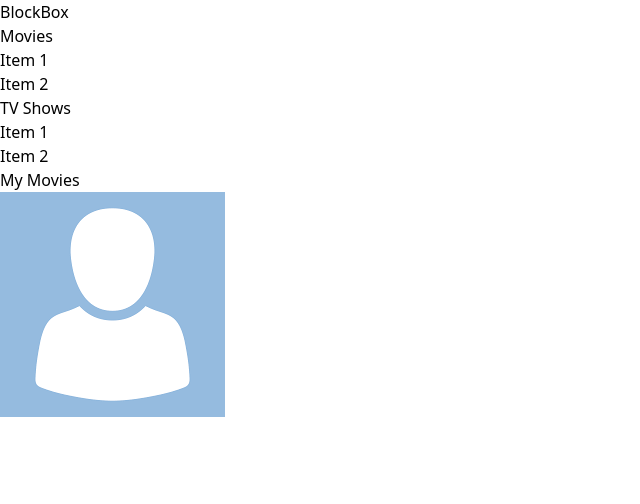
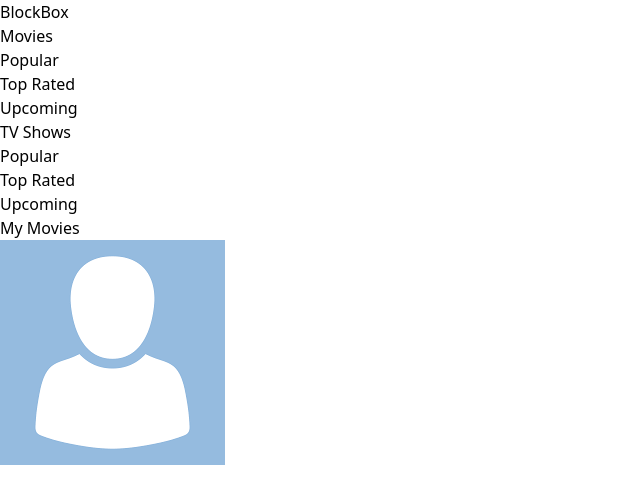
Before and after one commit to kenizaya/blockbox, a React (Vite) app: page / in a window 1280 px wide. Shown: the top 504 px of the page, without its empty margins (0-640 px from the left). Built offline with nearby package versions, Linux system fonts and the light colour scheme.

Commit message:
Add categories to drawer

```diff
--- a/src/components/Navbar.tsx
+++ b/src/components/Navbar.tsx
@@ -1,11 +1,17 @@
 import React from 'react'
 import { Link } from 'react-router-dom'
+
+const categories = [
+  { label: 'Popular', value: 'popular' },
+  { label: 'Top Rated', value: 'top_rated' },
+  { label: 'Upcoming', value: 'upcoming' },
+]
 
 const Navbar = () => {
   const isAuthenticated = true
   return (
     <div className='navbar flex gap-6 bg-neutral-focus text-neutral-content'>
-      <div className='flex-1 px-5 lg:flex-none'>
+      <div className='px-5 flex-none'>
         <Link to='/' className='text-3xl font-semibold'>
           BlockBox
         </Link>
@@ -20,12 +26,11 @@ const Navbar = () => {
               tabIndex={0}
               className='dropdown-content menu p-2 shadow bg-base-100 rounded-box w-52'
             >
-              <li>
-                <a>Item 1</a>
-              </li>
-              <li>
-                <a>Item 2</a>
-              </li>
+              {categories.map(({ label, value }, index) => (
+                <li key={index} className='text-gray-900'>
+                  <Link to={value}>{label}</Link>
+                </li>
+              ))}
             </ul>
           </div>
           <div className='dropdown dropdown-hover'>
@@ -36,12 +41,11 @@ const Navbar = () => {
               tabIndex={0}
               className='dropdown-content menu p-2 shadow bg-base-100 rounded-box w-52'
             >
-              <li>
-                <a>Item 1</a>
-              </li>
-              <li>
-                <a>Item 2</a>
-              </li>
+              {categories.map(({ label, value }, index) => (
+                <li key={index} className='text-gray-900'>
+                  <Link to={value}>{label}</Link>
+                </li>
+              ))}
             </ul>
           </div>
         </div>
```
